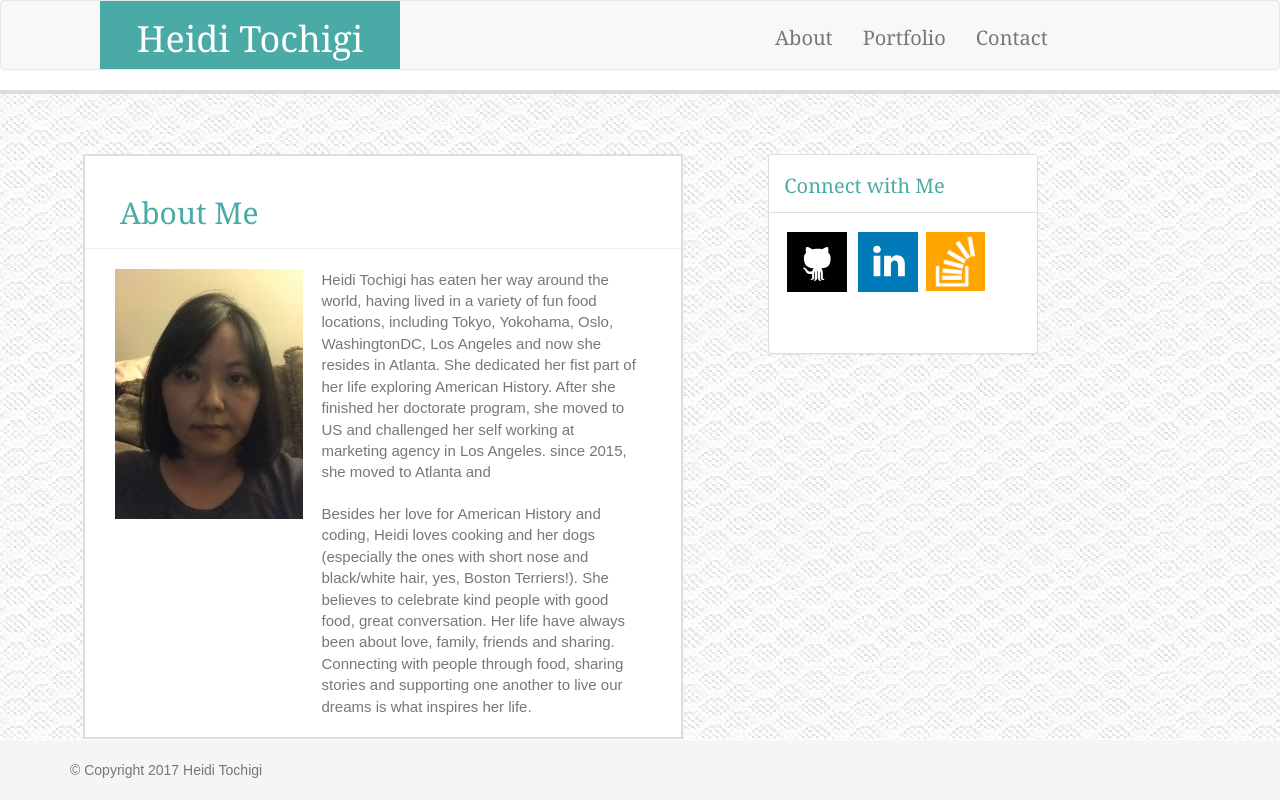
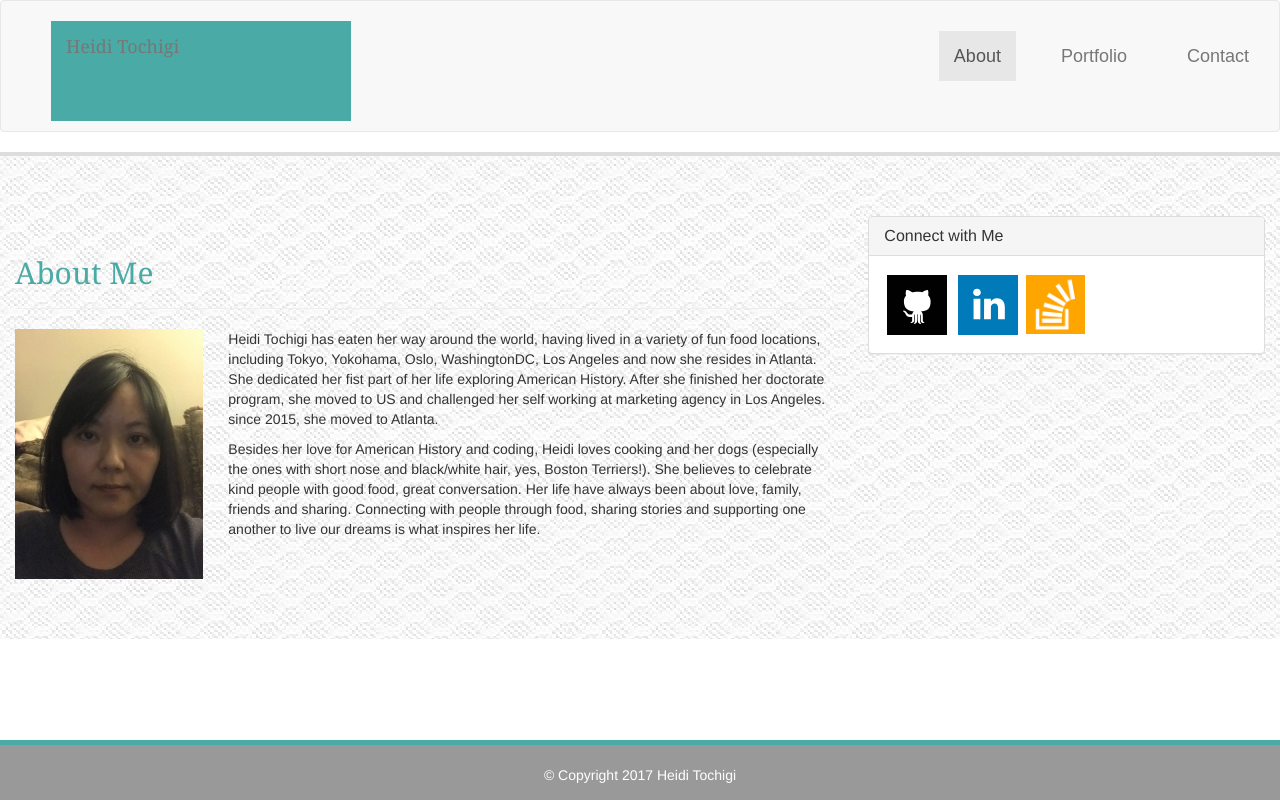
Before and after one commit to Hanasandy/HW2, a PHP site: page / in a window 1280 px wide. Before the commit the page ends 778 px from the top, so only its background shows below. Run offline with PHP 8.4, Linux system fonts and the light colour scheme; some libraries are stand-ins or nearby versions.

Commit message:
index page added

```diff
--- a/Bootstrap-Portfolio/assets/css/stickyfooter.css
+++ b/Bootstrap-Portfolio/assets/css/stickyfooter.css
@@ -14,15 +14,19 @@
   width: 100%;
   /* Set the fixed height of the footer here */
   height: 60px;
-  background-color: #f5f5f5;
+  background-color: #999;
+  border-top: 5px solid #4aaaa5;
 }
-
+.footer p{
+    color: #fff;
+    text-align: center;
+}
 
 /* Custom page CSS
 -------------------------------------------------- */
 /* Not required for template or sticky footer method. */
 
-body > .container {
+/*body > .container {
   padding: 60px 15px 0;
 }
 .container .text-muted {
@@ -36,4 +40,4 @@
 
 code {
   font-size: 80%;
-}
+}*/
--- a/Bootstrap-Portfolio/assets/css/style.css
+++ b/Bootstrap-Portfolio/assets/css/style.css
@@ -1,5 +1,5 @@
 body > .container {
-  padding: 60px 15px 0;
+  padding: 60px 15px 60px;
 }
 .container .text-muted {
   margin: 20px 0;
@@ -8,43 +8,66 @@
   padding-right: 15px;
   padding-left: 15px;
 }
-
 code {
   font-size: 80%;
 }
-h1, h2, h3, a{
-  margin-top:  0;
+
+h1{
   font-family: 'Georgia', Times, Times New Roman, serif;
 }
-p{
-  margin-top:  0;
-  font-family: 'Arial', 'Helvetica Neue', Helvetica, sans-serif;
-  color:       #fff;
+
+/* I cannot erase this margin-bottom ask*/
+  margin-bottom: 0;
 }
-.navbar-header{
-  background:    #4aaaa5;
-  width:         300px;
-  padding:       18px 25px 0;
-  color:         #ffffff;
-  font-size:     30px;
-  text-align:    center;
-  float:         left;
-  position:      relative;
-  left:          30px;
+.navbar-default .navbar-brand {
+    color: #fff;
+    font-size: 30px;
+    text-align: center;
+    margin:0;
+    padding-top: 40px;
+    padding-bottom: 0;
+    font-family: 'Georgia', Times, Times New Roman, serif;
 }
-.navbar-right{
-  width:    400px;
-  float:    right;
-  position: relative;
-  bottom:   -12px;
-  right: 50px;
-  font-size: 20px;
+.navbar-brand {
+    float: left;
+    position: relative;
+    left: 50px;
+    width: 300px;
+    height: 100px;
+    font-size: 18px;
+    background: #4aaaa5;
+
+  }
+.navbar-default .navbar-nav>li>a{
+    margin: 30px 15px 0 15px;
+    font-family: 'Arial', 'Helvetica Neue', Helvetica, sans-serif;
+    font-size: 18px;
+}
+.page-header h1{
+    color: #4aaaa5;
+    font-size: 30px;
 }
 .main{
   background-image: url("../images/sneaker_mesh_fabric_@2X.png");
   width: 100%;
   overflow: hidden;
-  padding-bottom: 60px;
+  border-top: 4px solid #ddd;
+}
+
+
+
+
+
+/*.navbar-right{
+  width:    400px;
+  float:    right;
+  font-size: 15px;
+  padding-top: 5px;
+}
+.main{
+  background-image: url("../images/sneaker_mesh_fabric_@2X.png");
+  width: 100%;
+  overflow: hidden;
   border-top: 4px solid #ddd;
 }
 .page-header h1{
@@ -86,4 +109,4 @@
 }
 .panel-body img{
 
-}
+} */
--- a/Bootstrap-Portfolio/index.html
+++ b/Bootstrap-Portfolio/index.html
@@ -6,23 +6,27 @@
 	<meta mane="viewpoint" content="width=device-with, initial-scale=1">
   <link rel="stylesheet" type="text/css" href="assets/css/style.css">
   <link rel="stylesheet" type="text/css" href="assets/css/stickyfooter.css">
-
 </head>
 <body>
-<body class="wrapper">
   <nav class="navbar navbar-default">
-    <div class="container">
       <div class="navbar-header">
-        <h1>Heidi Tochigi</h1>
+        <h1 class="navbar-brand" id="navbar-name">Heidi Tochigi</h1>
       </div>
-      <div class="collapse navbar-collapse" id="bs-example-navbar-collapse-1">
-        <ul class="nav navbar-nav navbar-right">
-          <li><a href="index.html">About</a></li>
-          <li><a href="portfolio.html">Portfolio</a></li>
-          <li><a href="contact.html">Contact</a></li>
-        </ul>
+      <div>
+           <button class="navbar-toggle" data-toggle="collapse" data-target=".target">
+              <span class="icon-bar"></span>
+              <span class="icon-bar"></span>
+              <span class="icon-bar"></span>
+            </button>
+       </div>
+
+      <div class="collapse navbar-collapse target">
+          <ul class="nav navbar-nav navbar-right">
+            <li class="active"><a href="index.html">About</a></li>
+            <li><a href="portfolio.html">Portfolio</a></li>
+            <li><a href="contact.html">Contact</a></li>
+          </ul>
       </div>
-    </div>
   </nav>
   <div class="container main">
     <div class="row">
@@ -34,12 +38,12 @@
           <div class="row">
             <div class="col-md-3">
               <div class="header-image">
-                <img src="assets/images/IMG_5705.JPG" alt="Heidi Tochigi"　width="350" height="250" align="left">
+                <img class="pull-left" src="assets/images/IMG_5705.JPG" alt="Heidi Tochigi"　width="350" height="250" align="left">
               </div>
             </div>
             <div class="col-md-9">
               <p>
-                Heidi Tochigi has eaten her way around the world, having lived in a variety of fun food locations, including Tokyo, Yokohama, Oslo, WashingtonDC, Los Angeles and now she resides in Atlanta. She dedicated her fist part of her life exploring American History. After she finished her doctorate program, she moved to US and challenged her self working at marketing agency in Los Angeles. since 2015, she moved to Atlanta and
+                Heidi Tochigi has eaten her way around the world, having lived in a variety of fun food locations, including Tokyo, Yokohama, Oslo, WashingtonDC, Los Angeles and now she resides in Atlanta. She dedicated her fist part of her life exploring American History. After she finished her doctorate program, she moved to US and challenged her self working at marketing agency in Los Angeles. since 2015, she moved to Atlanta.
               </p>
 
               <p>
@@ -71,6 +75,11 @@
       <p class="text-muted">&copy; Copyright 2017 Heidi Tochigi</p>
     </div>
 </footer>
+<script
+  src="https://code.jquery.com/jquery-3.1.1.min.js"
+  integrity="sha256-hVVnYaiADRTO2PzUGmuLJr8BLUSjGIZsDYGmIJLv2b8="
+  crossorigin="anonymous"></script>
+<script src="https://maxcdn.bootstrapcdn.com/bootstrap/3.3.7/js/bootstrap.min.js" integrity="sha384-Tc5IQib027qvyjSMfHjOMaLkfuWVxZxUPnCJA7l2mCWNIpG9mGCD8wGNIcPD7Txa" crossorigin="anonymous"></script>
+</body>
 
-</body>
 </html>
```
